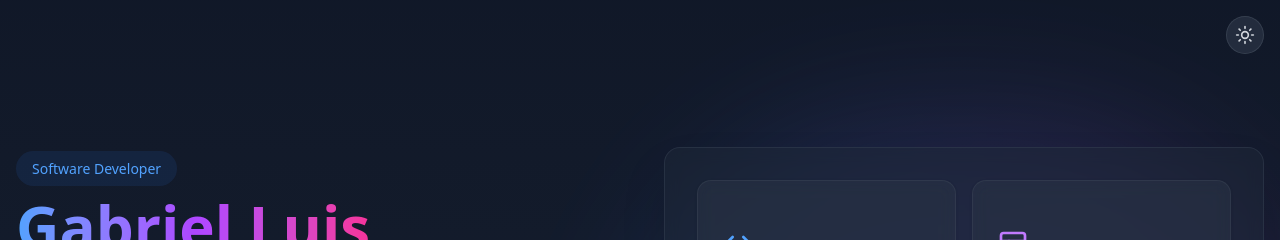
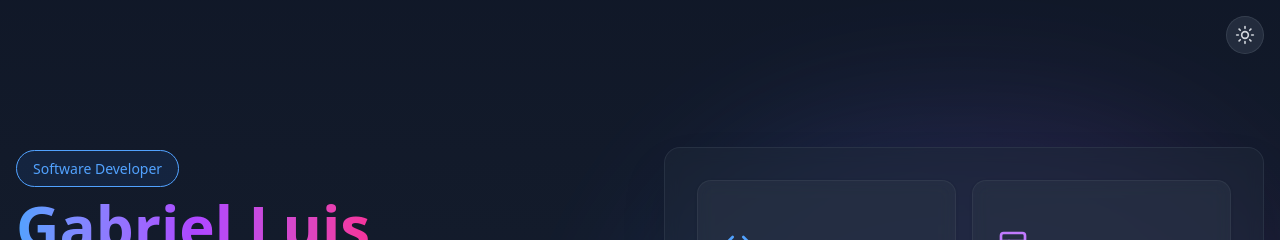
Before and after one commit to FNDme/fndme.github.io, a React (Vite) app: page / in a window 1280 px wide. Shown: the top 240 px of the page. Built offline with nearby package versions, Linux system fonts and the light colour scheme.

Commit message:
Update Hero component button styles to include border for enhanced visual clarity and consistency.

```diff
--- a/src/components/sections/Hero.tsx
+++ b/src/components/sections/Hero.tsx
@@ -50,7 +50,7 @@ export function Hero() {
               animate={{ scale: 1 }}
               transition={{ type: "spring", stiffness: 200, damping: 20 }}
             >
-              <span className="px-4 py-2 bg-blue-100 dark:bg-blue-500/10 text-blue-700 dark:text-blue-400 rounded-full text-sm font-medium">
+              <span className="px-4 py-2 bg-blue-100/50 dark:bg-blue-500/10 text-blue-700 dark:text-blue-400 rounded-full text-sm font-medium border border-blue-200 dark:border-blue-400">
                 {personalInfo.title}
               </span>
             </m.div>
```
